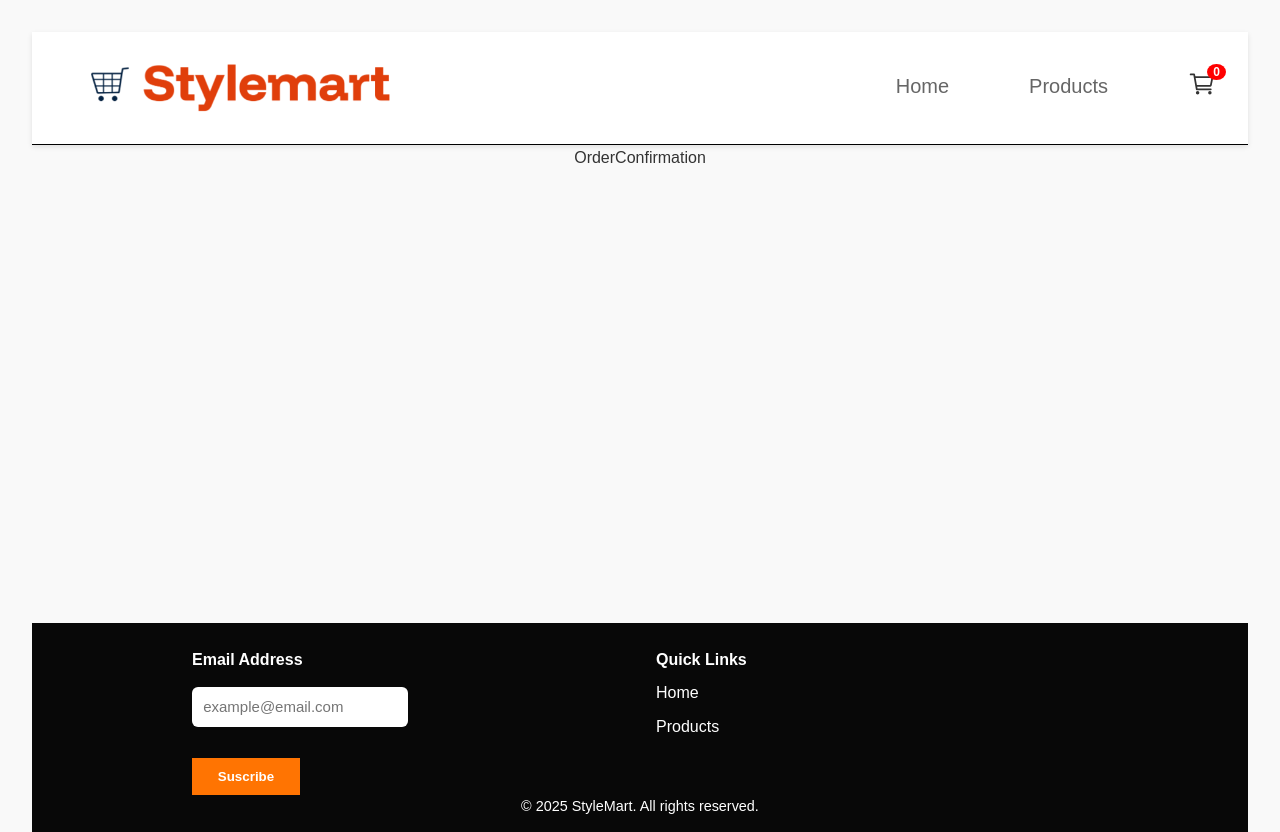
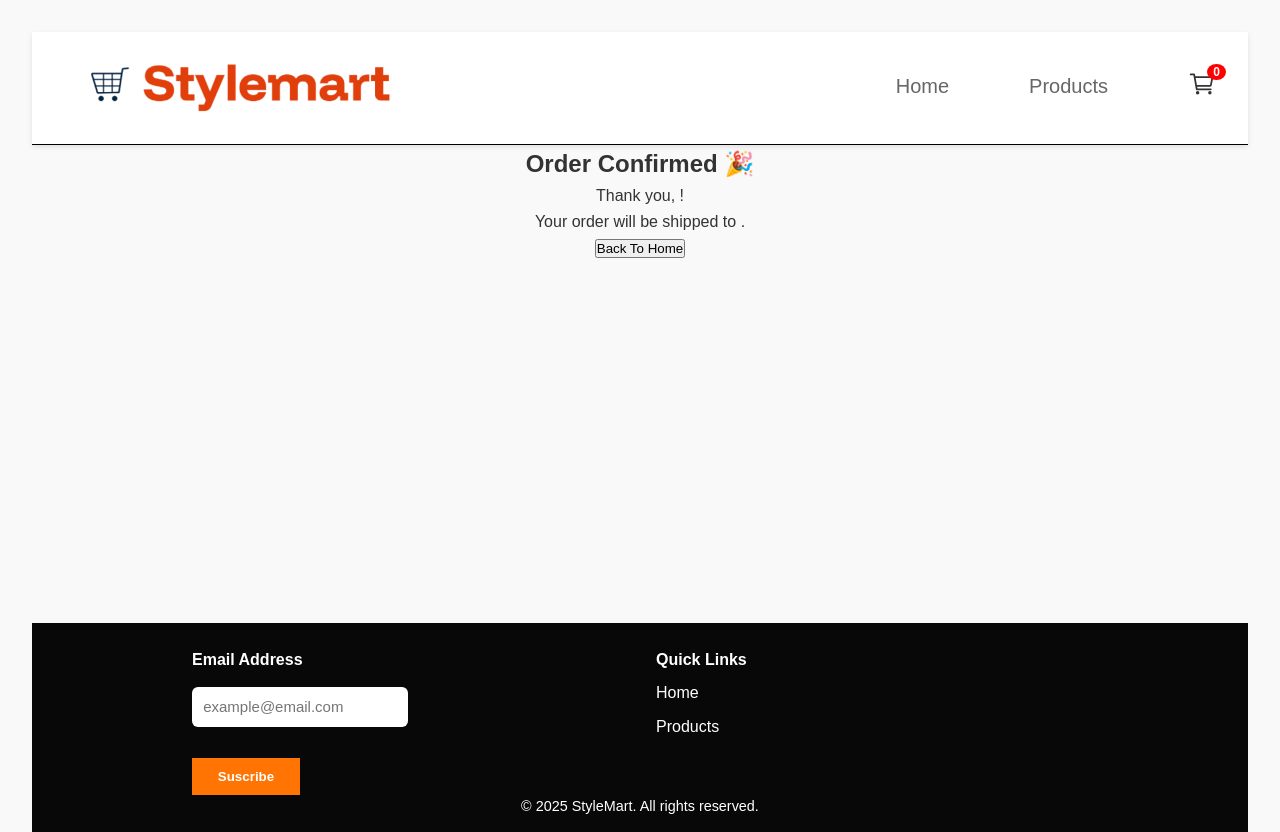
Before and after one commit to tanitee/E-commerce-App, a React (Vite) app in the folder stylemart/: page /order-confirmation in a window 1280 px wide. Built offline with nearby package versions, Linux system fonts and the light colour scheme.

Commit message:
displayed data gotten from form in the order confirmation component

```diff
--- a/stylemart/src/pages/Checkout.jsx
+++ b/stylemart/src/pages/Checkout.jsx
@@ -17,7 +17,7 @@ const Checkout = () => {
     clearCart();
 
     // Redirect to Order Confirmation
-    navigate("/order-confirmation");
+    navigate("/order-confirmation" , { state: { orderData: data } });
   };
 
 
--- a/stylemart/src/pages/OrderConfirmation.jsx
+++ b/stylemart/src/pages/OrderConfirmation.jsx
@@ -1,9 +1,20 @@
 import React from 'react'
+import { useLocation , Link } from "react-router-dom";
 
-const OrderConfirmation = () => {
+const OrderConfirmation = ({data}) => {
+  const location = useLocation();
+  const { orderData } = location.state || {};
+
   return (
-    <div>OrderConfirmation</div>
-  )
+    <div>
+      <h2>Order Confirmed 🎉</h2>
+      <p>Thank you, {orderData?.name}!</p>
+      <p>Your order will be shipped to {orderData?.address}.</p>
+      <Link to="/">
+        <button>Back To Home</button>
+      </Link>
+    </div>
+  );
 }
 
 export default OrderConfirmation
--- a/stylemart/src/styles/landingPage.css
+++ b/stylemart/src/styles/landingPage.css
@@ -12,6 +12,7 @@
   color: white;
   padding: 0 1rem;
   margin-top: 10px;
+  width: 100%;
 }
 
 .hero-content {
```
